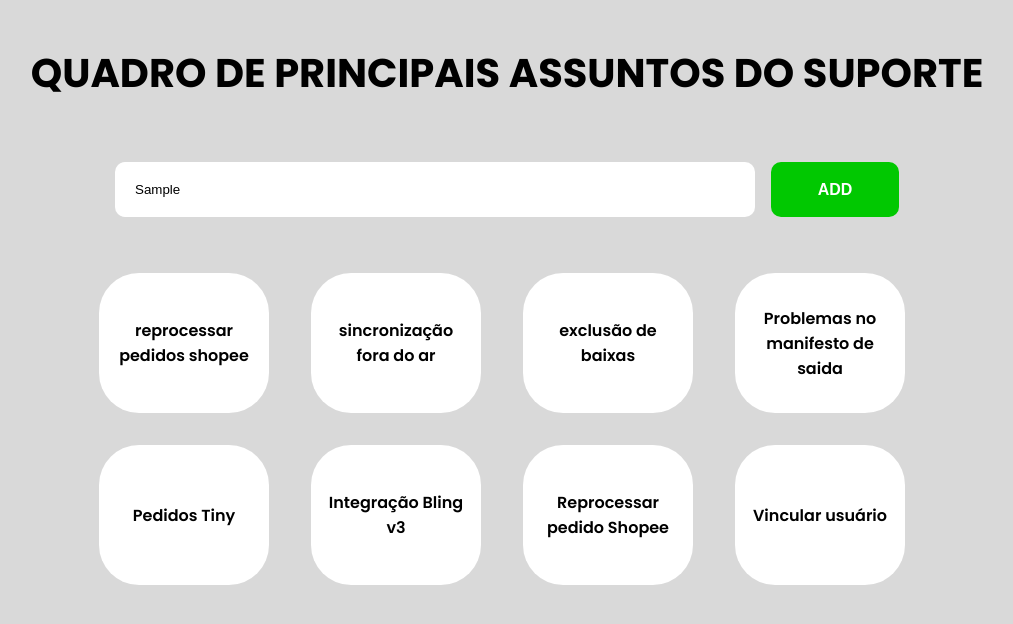
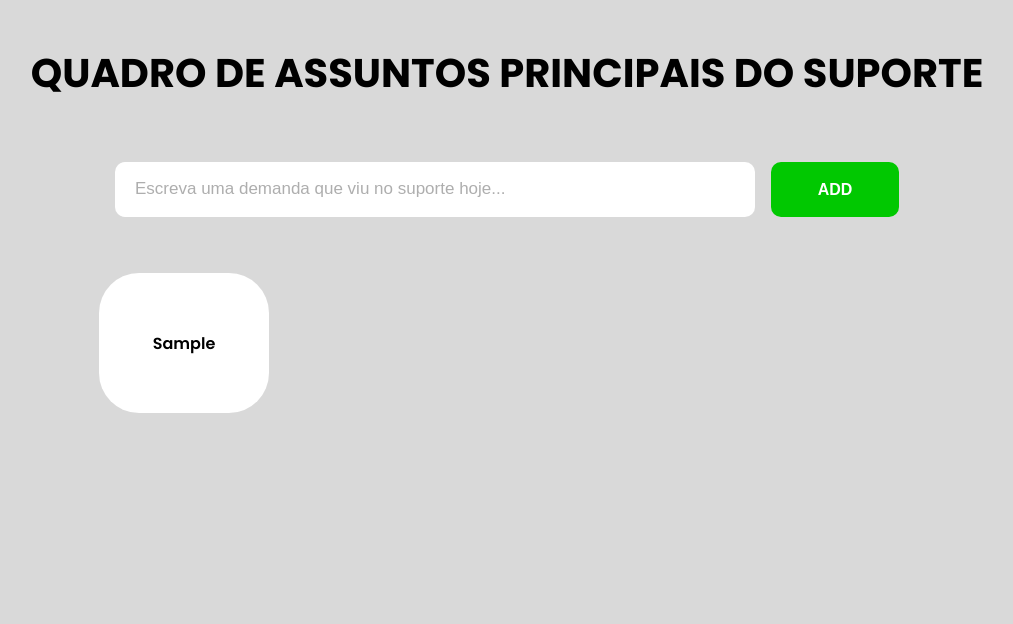
Before and after one commit to marckosalks/Assuntos-Suporte, a plain HTML site: page index.html in a window 1280 px wide. Both pictures are taken after typing "Sample" into the empty fields and a click on the button "ADD". Shown: the whole page, without its empty margins (133-1146 px from the left). Drawn offline with Linux system fonts and the light colour scheme.

Commit message:
feat: criando a função de add tarefas

```diff
--- a/index.html
+++ b/index.html
@@ -13,27 +13,17 @@
     <title>Assuntos Suporte</title>
   </head>
   <body>
-    <h1>QUADRO DE PRINCIPAIS ASSUNTOS DO SUPORTE</h1>
+    <h1>QUADRO DE ASSUNTOS PRINCIPAIS DO SUPORTE</h1>
     <div class="caixa-input">
       <input
         type="text"
         id="input"
         placeholder="Escreva uma demanda que viu no suporte hoje..."
       />
-      <button id="btn">ADD</button>
+      <button id="add" >ADD</button>
     </div>
 
-    <div class="galeria-assuntos">
-      <ul>
-        <li>reprocessar pedidos shopee</li>
-        <li>sincronização fora do ar</li>
-        <li>exclusão de baixas</li>
-        <li>Problemas no manifesto de saida</li>
-        <li>Pedidos Tiny</li>
-        <li>Integração Bling v3</li>
-        <li>Reprocessar pedido Shopee</li>
-        <li>Vincular usuário</li>
-      </ul>
-    </div>
+    <div class="galeria-assuntos"></div>
   </body>
+  <script src="script.js"></script>
 </html>
--- /dev/null
+++ b/script.js
@@ -0,0 +1,30 @@
+const button = document.getElementById("add");
+const input = document.getElementById("input");
+let assuntos = [];
+
+button.addEventListener('click', function criarAssunto() {
+    let valorInput = input.value.trim();
+    if (valorInput) {
+        assuntos.push(valorInput);
+        console.log(assuntos);
+        input.value = '';
+
+        criarElemento();
+    } else {
+        console.log('O campo de entrada está vazio.');
+    }
+});
+
+function criarElemento() {
+    const galeria = document.querySelector('.galeria-assuntos');
+    galeria.innerHTML = '';
+
+    const ul = document.createElement('ul');
+    galeria.appendChild(ul);
+
+    assuntos.forEach((valor) => {
+        const newLi = document.createElement('li');
+        newLi.textContent = valor;
+        ul.appendChild(newLi);
+    });
+}
```
Also changed, not shown: QUADRO DE PRINCIPAIS requisitostxt.txt.
